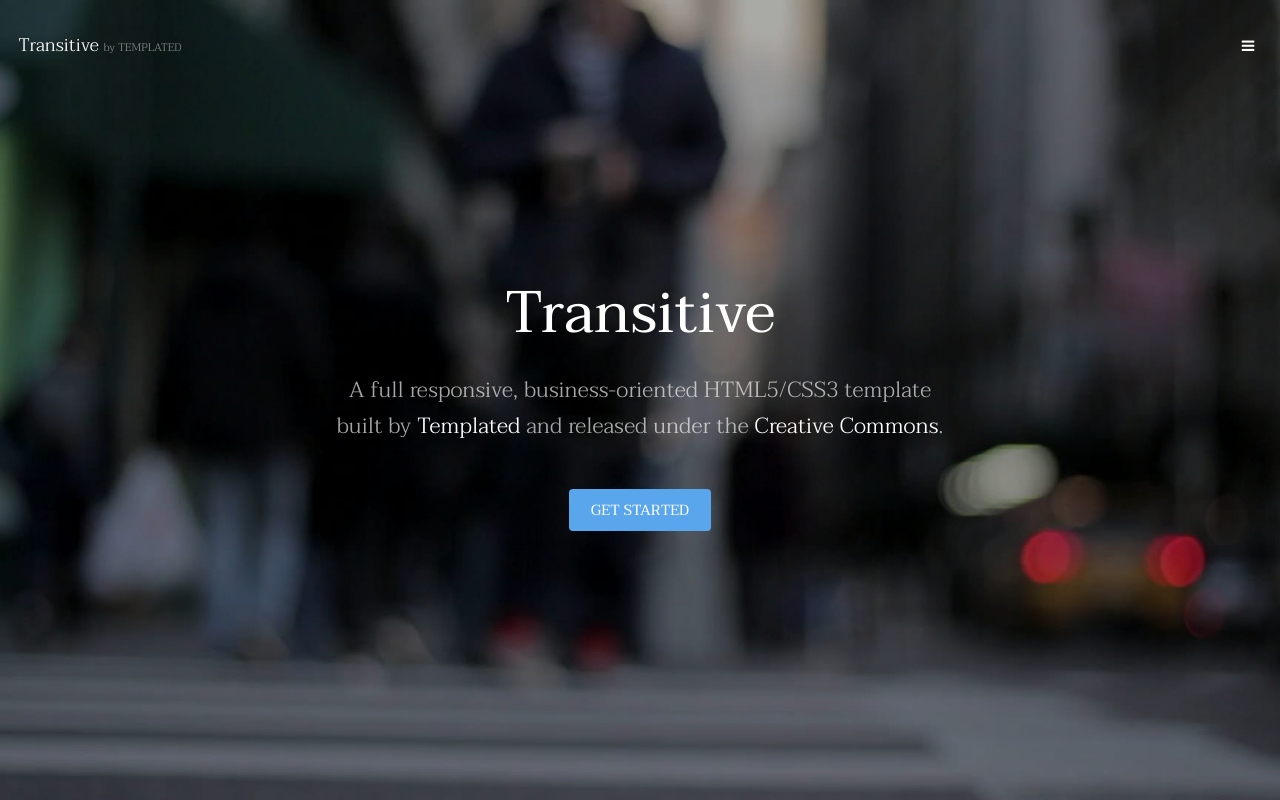
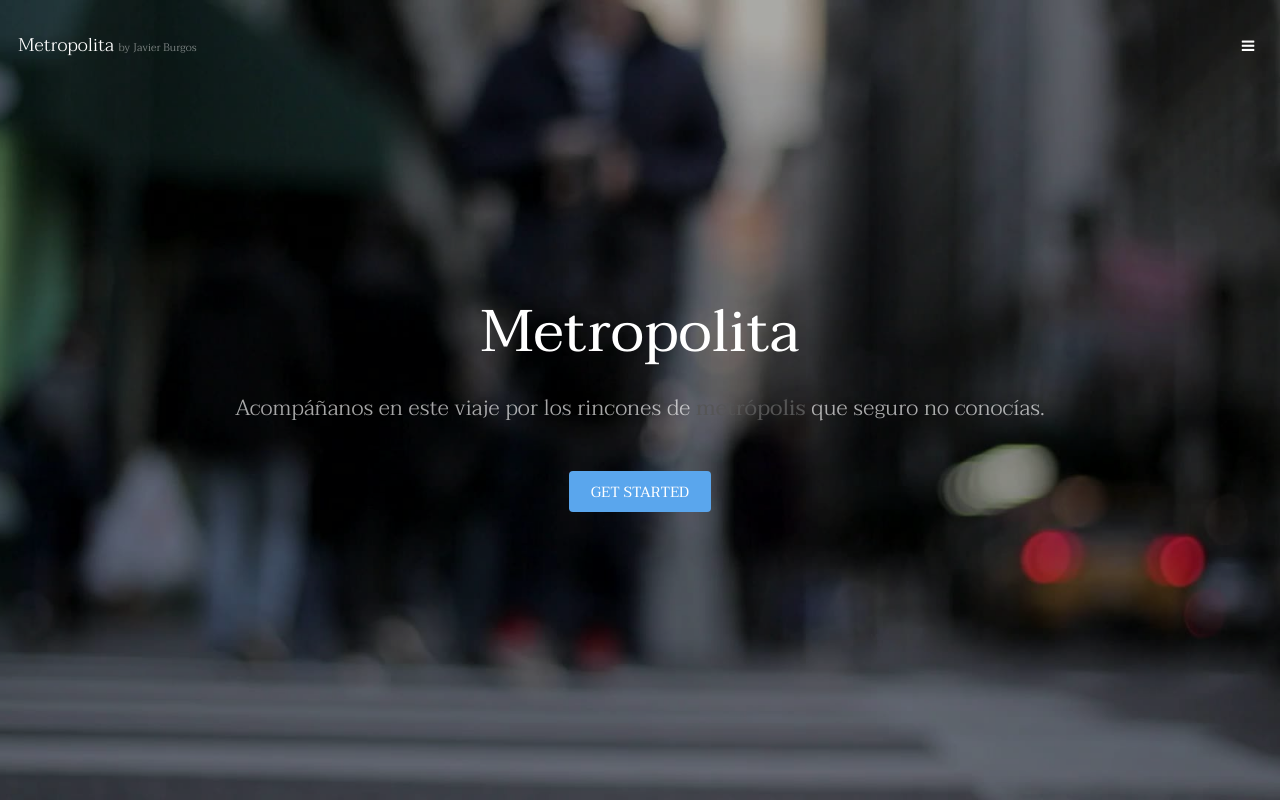
Before and after one commit to sabipv/04_REP_METROPOLITA, a plain HTML site: page index.html in a window 1280 px wide. Shown: the top 800 px of the page. Drawn offline with Linux system fonts and the light colour scheme.

Commit message:
cambios en la portada por JAVIER

```diff
--- a/index.html
+++ b/index.html
@@ -6,7 +6,7 @@
 -->
 <html>
 	<head>
-		<title>Transitive by TEMPLATED</title>
+		<title>Metropolita by Javier Burgos</title>
 		<meta charset="utf-8" />
 		<meta name="viewport" content="width=device-width, initial-scale=1" />
 		<link rel="stylesheet" href="assets/css/main.css" />
@@ -15,7 +15,7 @@
 
 		<!-- Header -->
 			<header id="header" class="alt">
-				<div class="logo"><a href="index.html">Transitive <span>by TEMPLATED</span></a></div>
+				<div class="logo"><a href="index.html">Metropolita <span>by Javier Burgos</span></a></div>
 				<a href="#menu" class="toggle"><span>Menu</span></a>
 			</header>
 
@@ -36,9 +36,8 @@
 		-->
 			<section id="banner" data-video="images/banner">
 				<div class="inner">
-					<h1>Transitive</h1>
-					<p>A full responsive, business-oriented HTML5/CSS3 template<br />
-					built by <a href="https://templated.co/">Templated</a> and released under the <a href="https://templated.co/license">Creative Commons</a>.</p>
+					<h1>Metropolita</h1>
+					<p>Acompáñanos en este viaje por los rincones de <strong>metrópolis</strong> que seguro no conocías.</p>
 					<a href="#one" class="button special scrolly">Get Started</a>
 				</div>
 			</section>
```
